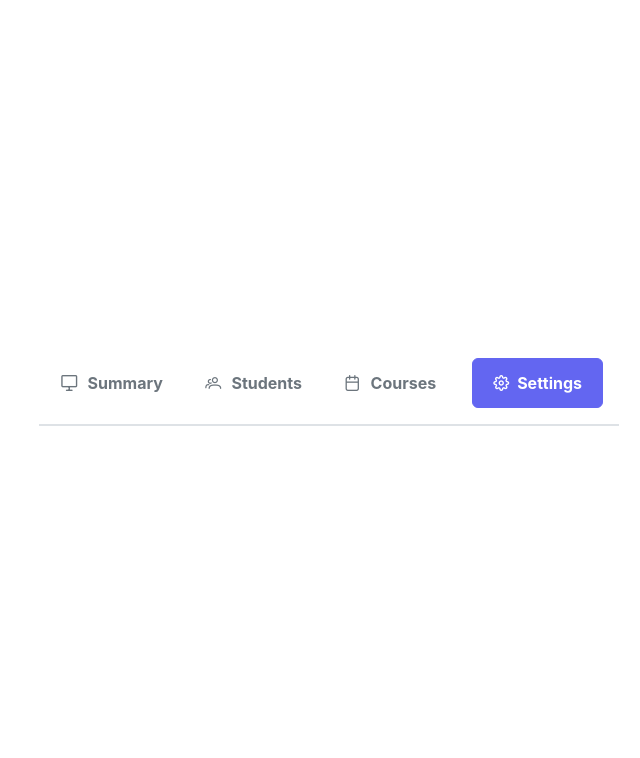
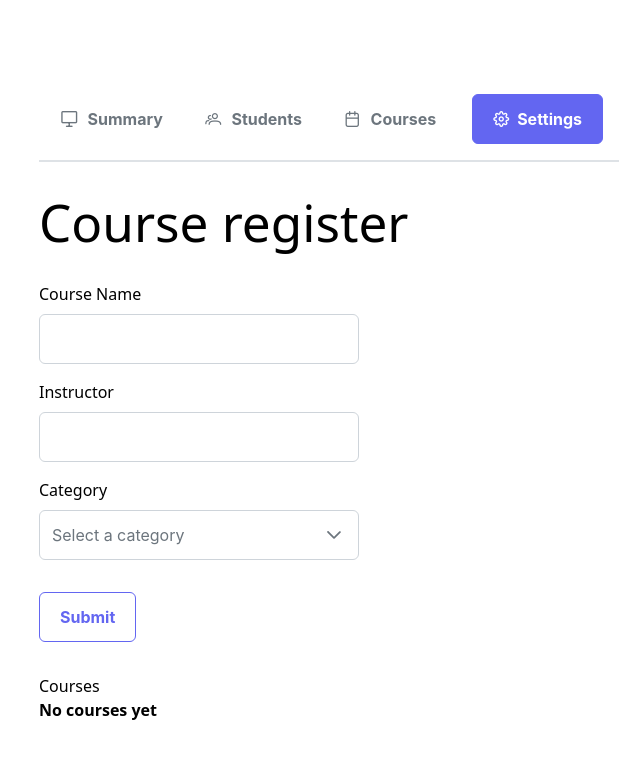
Before and after one commit to AdrianChSilva/RegistrApp, a React (Vite) app: page /courseRegister in a window 1280 px wide. Shown: the top 758 px of the page, without its empty margins (311-951 px from the left). Built offline with nearby package versions, Linux system fonts and the light colour scheme.

Commit message:
Añadido formulario de registrar curso

```diff
--- a/src/router/AppRouter.tsx
+++ b/src/router/AppRouter.tsx
@@ -2,6 +2,7 @@ import {Route, Routes, Navigate} from "react-router-dom";
 import { GeneralSummaryPage } from "../tracker/pages/GeneralSummaryPage";
 import { UserRegisterPage } from "../tracker/pages/UserRegisterPage";
 import { UsersPage } from "../tracker/pages/UsersPage";
+import { CourseRegisterPage } from "../tracker/pages/CourseRegisterPage";
 
 export const AppRouter = () => {
     return (
@@ -10,6 +11,7 @@ export const AppRouter = () => {
         <Routes>
             <Route path="summary" element={<GeneralSummaryPage />} />
             <Route path="userRegister" element={<UserRegisterPage />} />
+            <Route path="courseRegister" element={<CourseRegisterPage />} />
             <Route path="usersPage" element={<UsersPage />} />
             <Route path="/" element={<Navigate to="/summary" />} />
         </Routes>
--- a/src/tracker/components/TieredMenu.tsx
+++ b/src/tracker/components/TieredMenu.tsx
@@ -22,10 +22,14 @@ export default function MenuSettings() {
       ),
     },
     {
-      template: () => (
+      url: "/courseRegister",
+      label: "Add Course",
+      template: (item) => (
         <div className="p-menuitem-link">
-          <span className="p-menuitem-icon pi pi-fw pi-file-edit"></span>
-          <span className="p-menuitem-text">Add Course</span>
+          <NavLink to={item.url!}>
+            <span className="p-menuitem-icon pi pi-fw pi-file-edit"></span>
+            <span className="p-menuitem-text">{item.label}</span>
+          </NavLink>
         </div>
       ),
     },
@@ -45,9 +49,6 @@ export default function MenuSettings() {
         label="Settings"
         icon="pi pi-cog"
         onClick={(e) => {
-          console.log(menu.current?.getElement());
-          console.log(e);
-
           menu.current?.toggle(e);
         }}
       />
--- /dev/null
+++ b/src/tracker/pages/CourseRegisterPage.tsx
@@ -0,0 +1,144 @@
+import { InputText } from "primereact/inputtext";
+import { useState } from "react";
+import { Dropdown } from "primereact/dropdown";
+import { Button } from "primereact/button";
+
+interface DropdownData {
+  name: string;
+  code: string;
+}
+interface Course {
+  id: string;
+  name: string;
+  instructor: string;
+  category: string;
+  timestamp: number;
+}
+const INITIAL_STATE: Course[] = [
+];
+
+export const CourseRegisterPage = () => {
+  const [value, setValue] = useState("");
+  const [courses, setCourse] = useState(INITIAL_STATE);
+  const [selectedCategory, setSelectedCategory] = useState<DropdownData | null>(null);
+  const categories: DropdownData[] = [
+    { name: "Management", code: "MG" },
+    { name: "Software development", code: "SD" },
+    { name: "Frontend", code: "FR" },
+    { name: "Backend", code: "BK" },
+    { name: "Soft skills", code: "SK" },
+    { name: "Excel", code: "EX" },
+    { name: "Databases", code: "DB" },
+    { name: "Artificial intelligence", code: "AI" },
+    { name: "Cloud", code: "CL" },
+  ];
+  const handleSubmit = (event: React.FormEvent<HTMLFormElement>) => {
+    event?.preventDefault();
+    const { elements } = event.currentTarget;
+    // Manera 1: usar 'as HTMLInputElement' para castear el elemento
+    // const inputCourseName= elements.namedItem("name") as HTMLInputElement;
+
+    const inputCourseName= elements.namedItem("courseName");
+    const inputInstructor = elements.namedItem("instructor");
+    const inputCategory = elements.namedItem("category");
+
+    // Manera 2: asegurarse de que se trata de un elemento HTMLInputElement
+    const isInputCourseName= inputCourseName instanceof HTMLInputElement; // Javascript Puro
+    const isInputInstructor = inputInstructor instanceof HTMLInputElement; // Javascript Puro
+    const isInputCategory = inputCategory instanceof HTMLSelectElement; // Javascript Puro
+    if (
+      !isInputCourseName||
+      !isInputInstructor ||
+      !isInputCategory ||
+      isInputCourseName== null ||
+      isInputInstructor == null ||
+      isInputCategory == null
+    )
+      return;
+
+    //Type narrowing
+    const newCourse: Course = {
+      id: crypto.randomUUID(),
+      name: inputCourseName.value,
+      instructor: inputInstructor.value,
+      category: inputCategory.value,
+      timestamp: Date.now(),
+    };
+
+    setCourse((prevItemsCourses) => {
+      return [...prevItemsCourses, newCourse];
+    });
+  };
+
+  const handleRemoveCourse = (id: Course["id"]) => () => {
+    setCourse((prevItemsCourses) => {
+      return prevItemsCourses.filter((currentCourse) => currentCourse.id !== id);
+    });
+  };
+
+  return (
+    <>
+      <h1 className="pb-8">Course register</h1>
+      <form onSubmit={handleSubmit}>
+        <div className="flex flex-col gap-2 mb-4">
+          <label htmlFor="courseName">Course Name</label>
+          <InputText
+            id="courseName"
+            name="courseName"
+            aria-describedby="courseName-help"
+            className="max-w-xs"
+          />
+        </div>
+        <div className="flex flex-col gap-2 mb-4">
+          <label htmlFor="instructor">Instructor</label>
+          <InputText
+            id="instructor"
+            name="instructor"
+            aria-describedby="instructor-help"
+            className="max-w-xs"
+            value={value}
+            onChange={(e) => setValue(e.target.value)}
+          />
+        </div>
+        <div className="flex flex-col gap-2 mb-4">
+          <label htmlFor="category">Category</label>
+          <Dropdown
+            value={selectedCategory}
+            onChange={(e) => {
+              setSelectedCategory(e.target.value);
+            }}
+            options={categories}
+            optionValue="code"
+            optionLabel="name"
+            name="category"
+            placeholder="Select a category"
+            filter
+            className="max-w-xs"
+          />
+        </div>
+        <div className="mt-8">
+          <Button label="Submit" outlined />
+        </div>
+      </form>
+
+      <div className="mt-8">
+        <h2>Courses</h2>
+        <ul>
+          {
+            courses.length === 0 ? <p>
+              <strong>No courses yet</strong>
+            </p>:
+            courses.map((course) => (
+              <li key={course.id} className="flex items-center">
+                {course.name} {course.instructor} {course.category}
+                <div className="ml-4">
+                <Button icon="pi pi-times" rounded text severity="danger" aria-label="Cancel"  onClick={handleRemoveCourse(course.id)} />
+                </div>
+              </li>
+            ))
+          }
+        </ul>
+      </div>
+    </>
+  );
+};
--- a/src/tracker/pages/UserRegisterPage.tsx
+++ b/src/tracker/pages/UserRegisterPage.tsx
@@ -21,7 +21,7 @@ export const UserRegisterPage = () => {
   const [value, setValue] = useState("");
   const [users, setUser] = useState(INITIAL_STATE);
   const [selectedRole, setSelectedRole] = useState<DropdownData | null>(null);
-  const countries: DropdownData[] = [
+  const roles: DropdownData[] = [
     { name: "Frontend Developer", code: "WB" },
     { name: "Scrum Master", code: "SM" },
     { name: "Bussiness Analyst", code: "BA" },
@@ -111,7 +111,7 @@ export const UserRegisterPage = () => {
               setSelectedRole(e.target.value);
               console.log("aaaaaa", e);
             }}
-            options={countries}
+            options={roles}
             optionValue="code"
             optionLabel="name"
             name="role"
```
